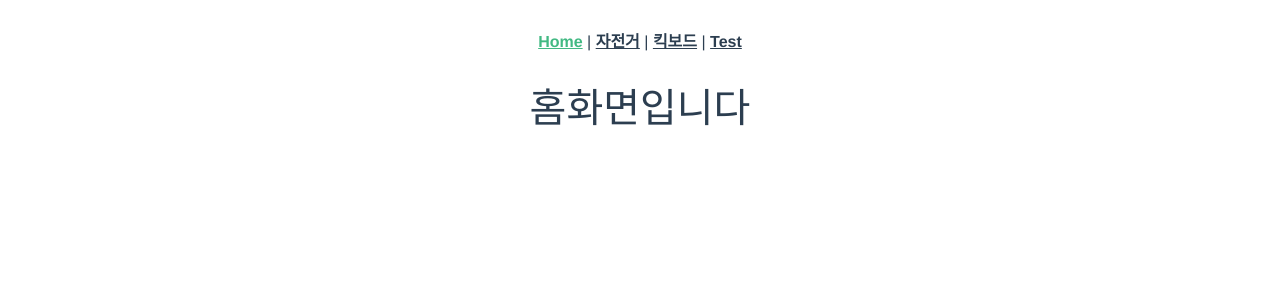
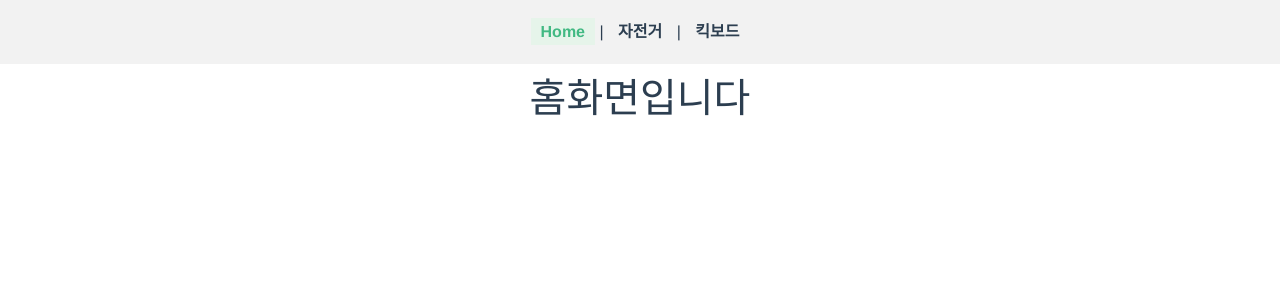
Before and after one commit to KGU-AWS-hackathon/frontend, a Vue app: page / in a window 1280 px wide. Shown: the top 300 px of the page. Built offline with nearby package versions, Linux system fonts and the light colour scheme.

Commit message:
넷바 수정

```diff
--- a/src/App.vue
+++ b/src/App.vue
@@ -2,8 +2,8 @@
   <nav>
     <router-link to="/">Home</router-link> |
     <router-link to="/bike">자전거</router-link> |
-    <router-link to="/kick">킥보드</router-link> |
-    <router-link to="/test">Test</router-link>
+    <router-link to="/kick">킥보드</router-link>
+    <!-- <router-link to="/test">Test</router-link> -->
   </nav>
   <router-view/>
 </template>
@@ -16,17 +16,22 @@
   text-align: center;
   color: #2c3e50;
 }
-
 nav {
-  padding: 30px;
+  padding: 20px;
+  margin-bottom: 10px;
+  background-color: #f2f2f2;
 }
 
 nav a {
   font-weight: bold;
   color: #2c3e50;
+  text-decoration: none;
+  padding: 5px 10px;
 }
 
 nav a.router-link-exact-active {
   color: #42b983;
+  background-color: #e6f4ea;
 }
+
 </style>
```
